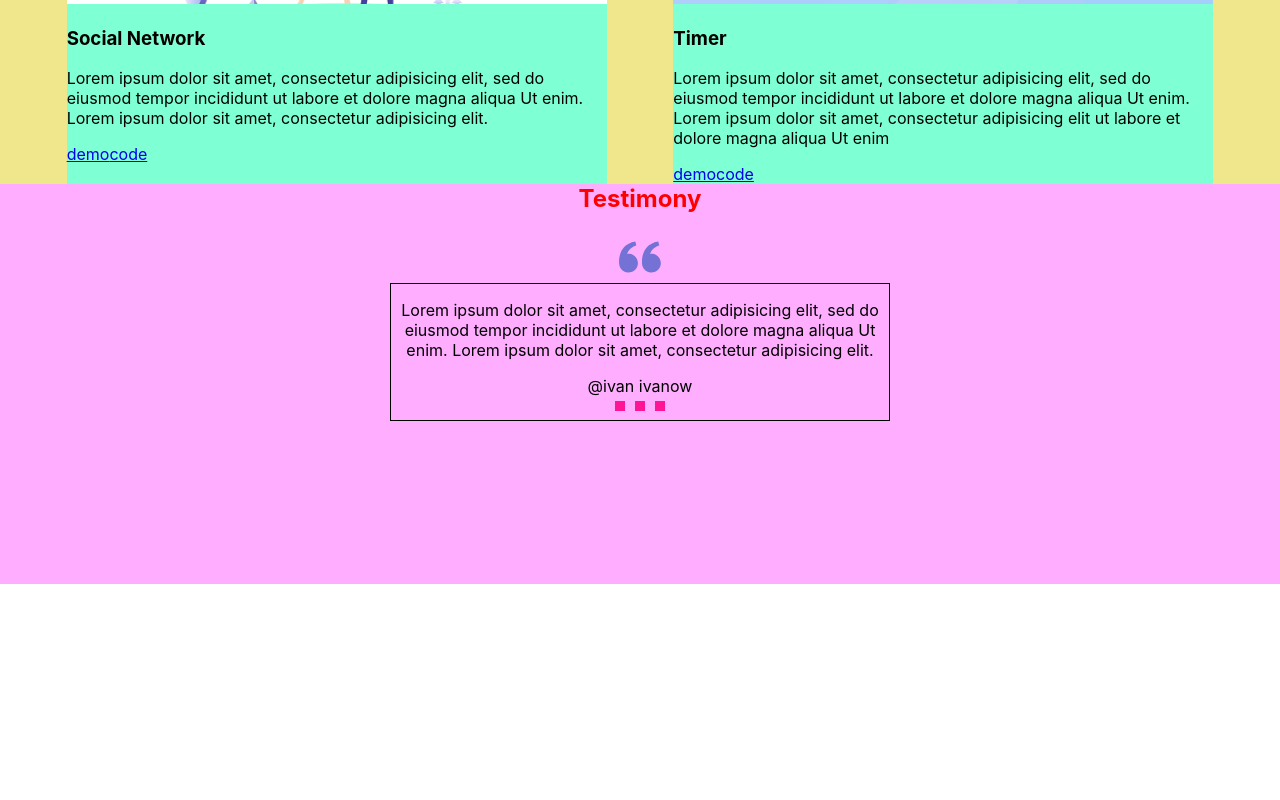
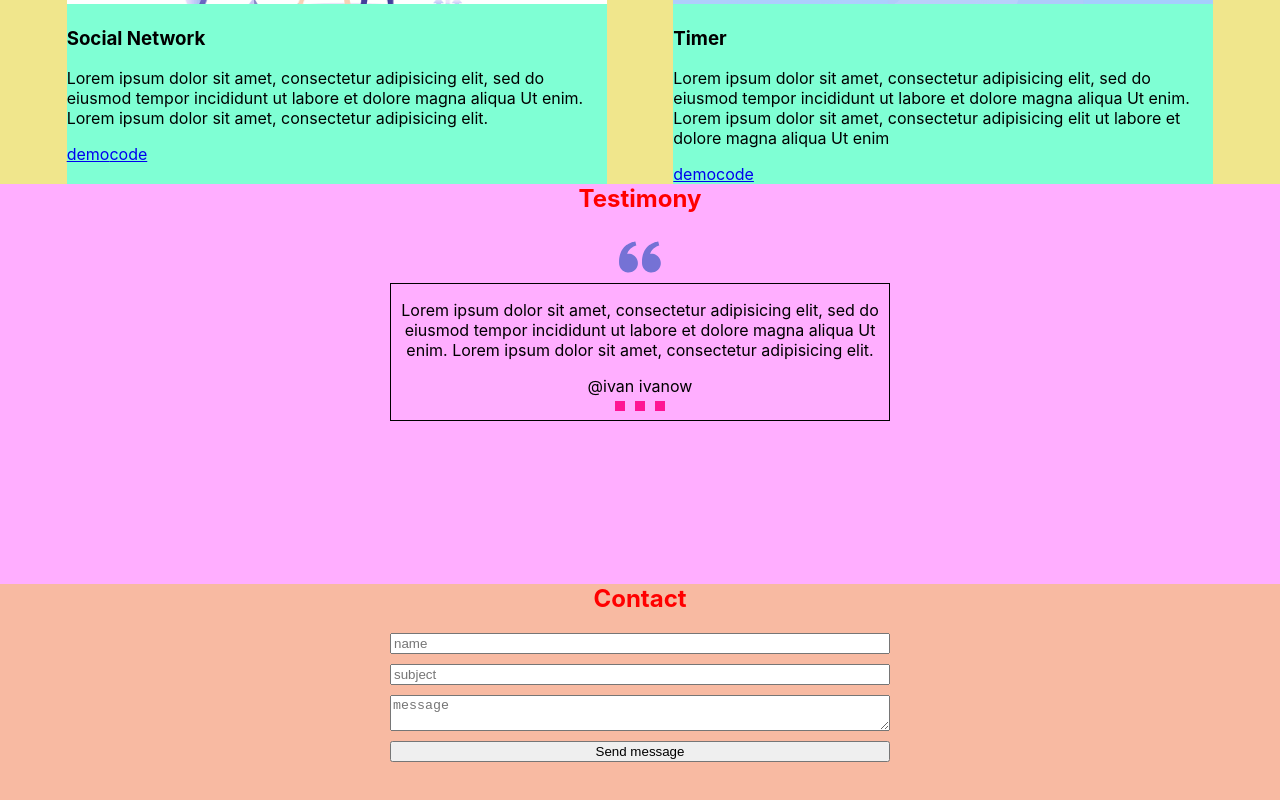
Before and after one commit to PavelNovik/learning-portfolio-project, a React app: page / in a window 1280 px wide. Shown: the part 1755-2555 px from the top of the page. Before the commit the page ends 2339 px from the top, so only its background shows below. Built offline with nearby package versions, Linux system fonts and the light colour scheme.

Commit message:
created Contact section, add Button element

```diff
--- a/src/App.tsx
+++ b/src/App.tsx
@@ -5,6 +5,7 @@
 import {Skills} from "./layout/sections/skills/Skills";
 import {Works} from "./layout/sections/works/Works";
 import {Testimony} from "./layout/sections/testimony/Testimony";
+import {Contact} from "./layout/sections/contacts/Contacts";
 
 function App() {
     return (
@@ -14,6 +15,7 @@
             <Skills/>
             <Works/>
             <Testimony/>
+            <Contact/>
         </div>
     );
 }
--- /dev/null
+++ b/src/components/Button.tsx
@@ -0,0 +1,3 @@
+import styled from "styled-components";
+
+export const Button = styled.button``
--- /dev/null
+++ b/src/layout/sections/contacts/Contacts.tsx
@@ -0,0 +1,34 @@
+import React from 'react';
+import styled from "styled-components";
+import {SectionTitle} from "../../../components/SectionTitle";
+import {Button} from "../../../components/Button";
+
+export const Contact = () => {
+    return (
+        <StyledContacts>
+            <SectionTitle>Contact</SectionTitle>
+
+            <StyledForm>
+                <Field placeholder={"name"}/>
+                <Field placeholder={"subject"}/>
+                <Field placeholder={"message"} as={"textarea"}/>
+                <Button type={"submit"}>Send message</Button>
+            </StyledForm>
+        </StyledContacts>
+    );
+};
+
+const StyledContacts = styled.section`
+  min-height: 50vh;
+  background-color: #f8baa2;
+`
+const StyledForm = styled.form`
+max-width: 500px;
+  width: 100%;
+  display: flex;
+  flex-direction: column;
+  gap: 10px;
+  margin: 0 auto;
+`
+
+const Field = styled.input``
```
